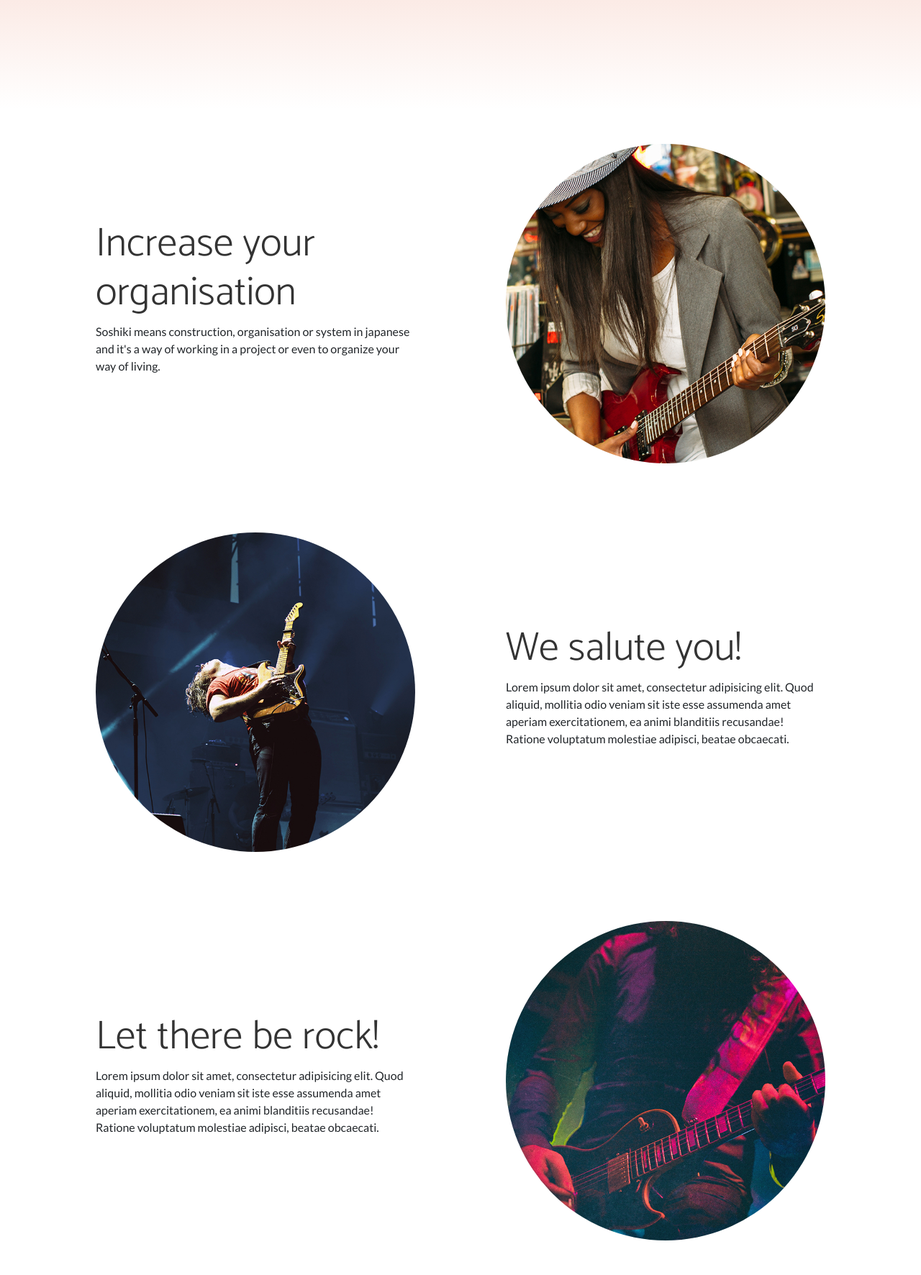
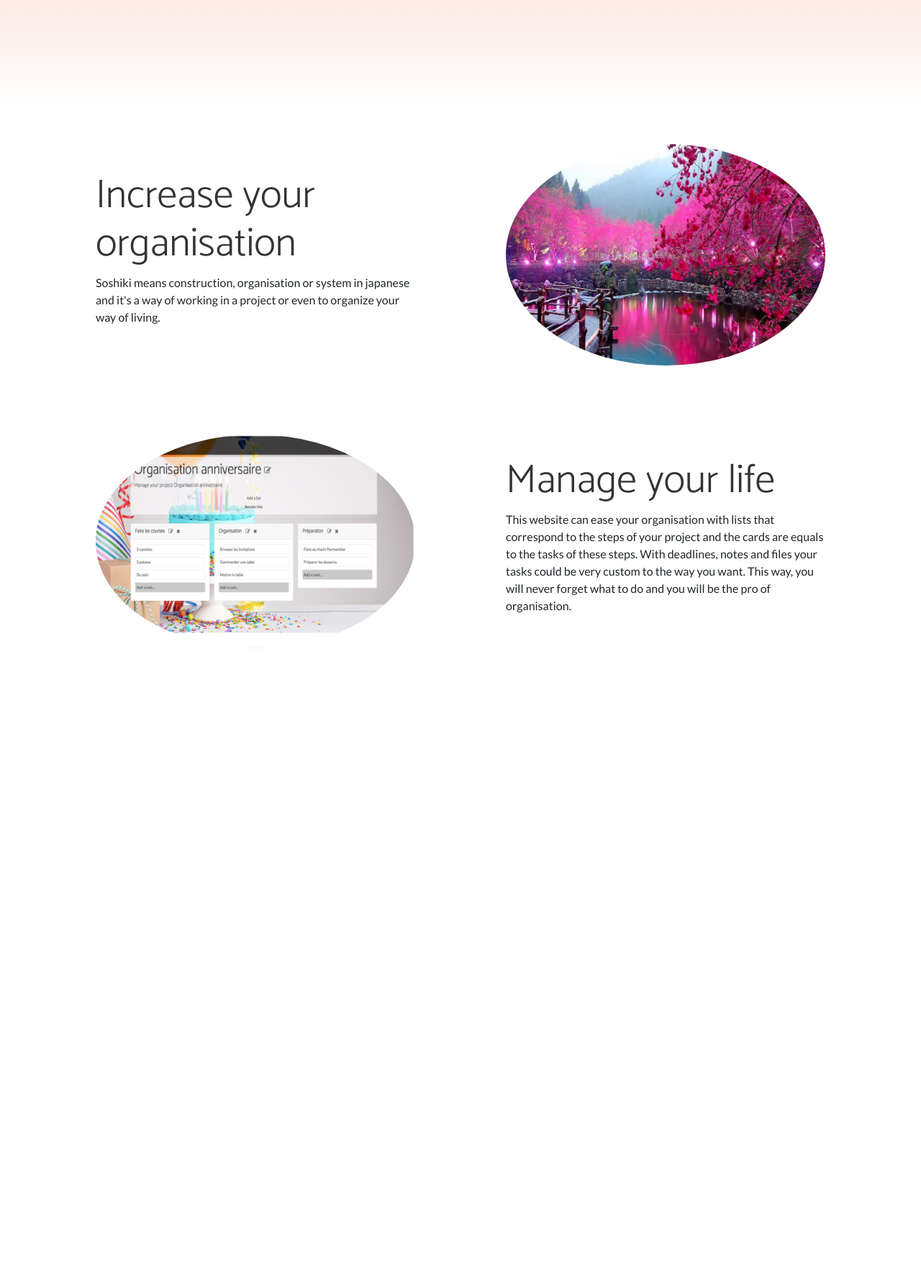
Before and after one commit to HE-Arc/Soshiki, a Django app: page / in a window 1280 px wide. Shown: the part 535-2307 px from the top of the page at 72% size. After the commit the page ends 1436 px from the top, so only its background shows below. Run offline with Django 3.2, Linux system fonts and the light colour scheme; some libraries are stand-ins or nearby versions.

Commit message:
New text for the home page

```diff
--- a/SoshikiProject/SoshikiApp/templates/SoshikiApp/index.html
+++ b/SoshikiProject/SoshikiApp/templates/SoshikiApp/index.html
@@ -27,7 +27,8 @@
             <div class="col-lg-6 order-lg-1">
                 <div class="p-5">
                     <h2 class="display-4">Increase your organisation</h2>
-                    <p>Soshiki means construction, organisation or system in japanese and it's a way of working in a project or even to organize your way of living.</p>
+                    <p>Soshiki means construction, organisation or system in japanese and it's a way of working in a
+                        project or even to organize your way of living.</p>
                 </div>
             </div>
         </div>
@@ -44,26 +45,11 @@
             </div>
             <div class="col-lg-6">
                 <div class="p-5">
-                    <h2 class="display-4">We salute you!</h2>
-                    <p>Lorem ipsum dolor sit amet, consectetur adipisicing elit. Quod aliquid, mollitia odio veniam sit iste esse assumenda amet aperiam exercitationem, ea animi blanditiis recusandae! Ratione voluptatum molestiae adipisci, beatae obcaecati.</p>
-                </div>
-            </div>
-        </div>
-    </div>
-</section>
-
-<section>
-    <div class="container">
-        <div class="row align-items-center">
-            <div class="col-lg-6 order-lg-2">
-                <div class="p-5">
-                    <img class="img-fluid rounded-circle" src="{% static 'SoshikiApp/img/03.jpg' %}" alt="">
-                </div>
-            </div>
-            <div class="col-lg-6 order-lg-1">
-                <div class="p-5">
-                    <h2 class="display-4">Let there be rock!</h2>
-                    <p>Lorem ipsum dolor sit amet, consectetur adipisicing elit. Quod aliquid, mollitia odio veniam sit iste esse assumenda amet aperiam exercitationem, ea animi blanditiis recusandae! Ratione voluptatum molestiae adipisci, beatae obcaecati.</p>
+                    <h2 class="display-4">Manage your life</h2>
+                    <p>This website can ease your organisation with lists that correspond to the steps of your project
+                    and the cards are equals to the tasks of these steps. With deadlines, notes and files your tasks
+                    could be very custom to the way you want. This way, you will never forget what to do and you will
+                    be the pro of organisation.</p>
                 </div>
             </div>
         </div>
--- a/SoshikiProject/SoshikiApp/views/card_views.py
+++ b/SoshikiProject/SoshikiApp/views/card_views.py
@@ -83,5 +83,4 @@ class CardDeleteView(LoginRequiredMixin, UserPassesTestMixin, generic.DeleteView
         return table.creator_id == self.request.user.id
 
     def get_success_url(self):
-        return reverse_lazy('card-detail', kwargs={'table': self.kwargs["table"], 'list': self.kwargs["list"],
-                                                   'pk': self.kwargs["pk"]})
+        return reverse_lazy('table-detail', kwargs={'pk': self.kwargs["table"]})
```
Also changed, not shown: SoshikiProject/SoshikiApp/static/SoshikiApp/img/01.jpg, SoshikiProject/SoshikiApp/static/SoshikiApp/img/02.jpg, SoshikiProject/SoshikiApp/static/SoshikiApp/img/03.jpg (deleted).
